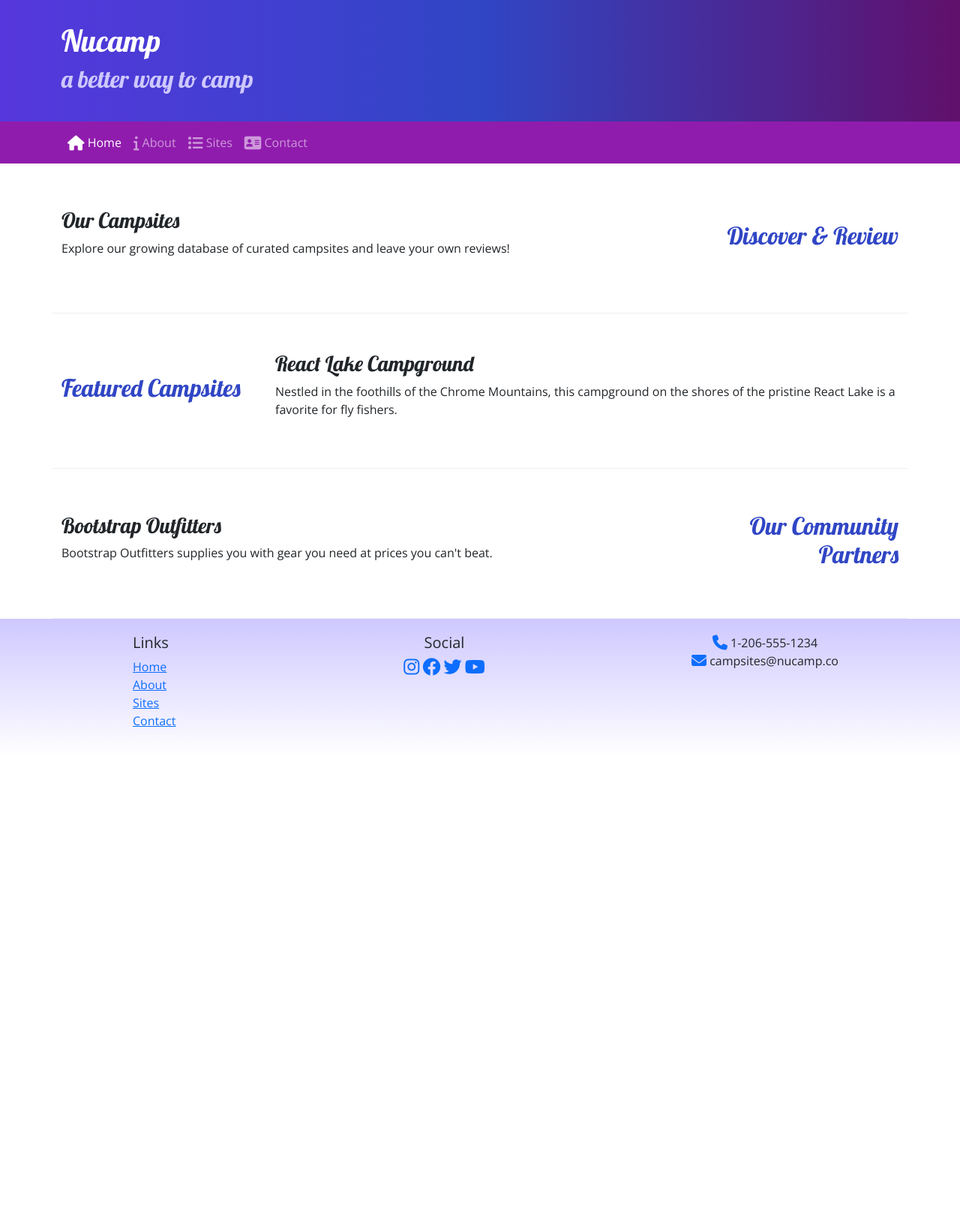
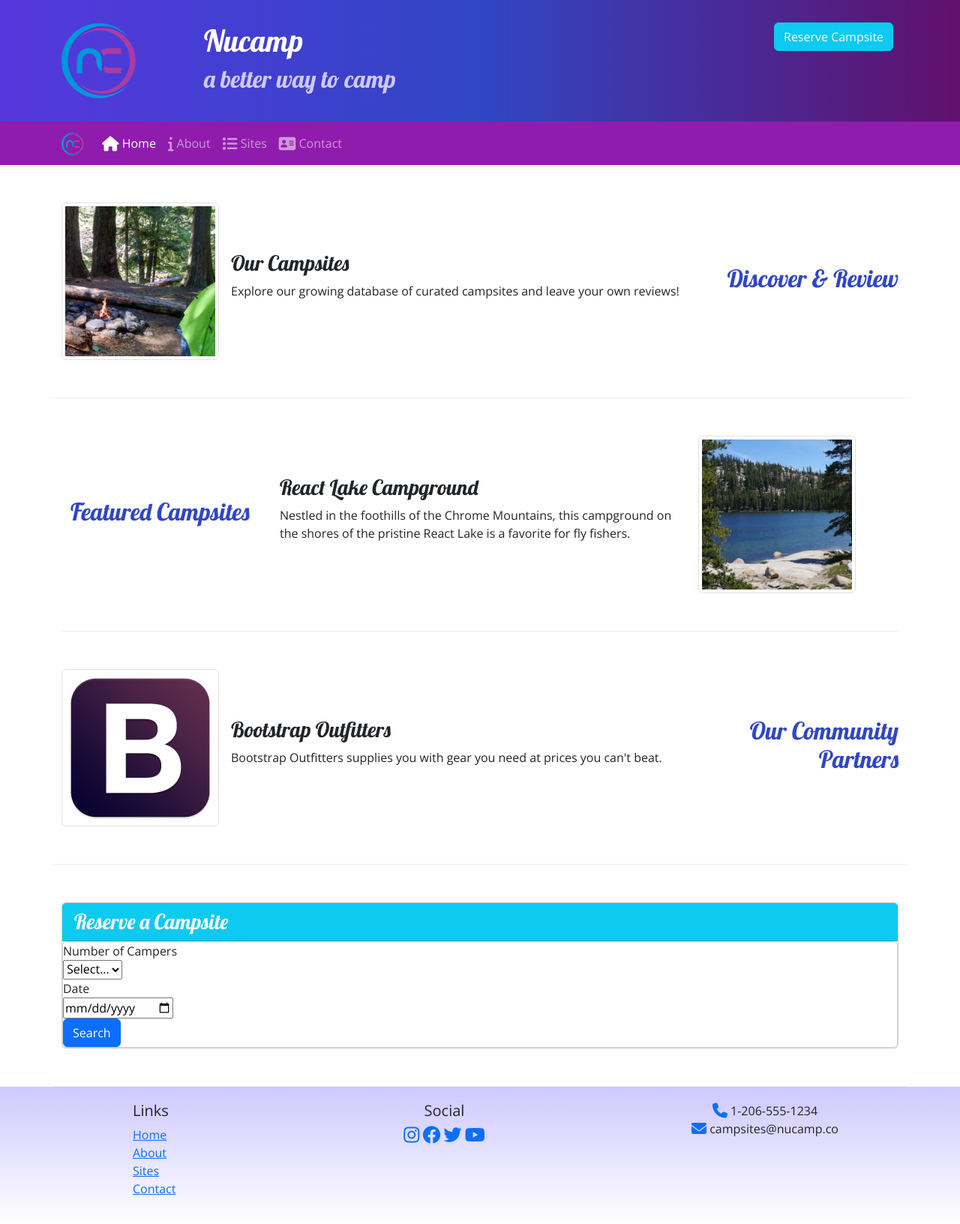
Before and after one commit to jessinaka21/nucampsite, a plain HTML site: page index.html in a window 1280 px wide. Shown: the whole page at 75% size. Before the commit the page ends 1009 px from the top, so only its background shows below. Drawn offline with nearby package versions, Linux system fonts and the light colour scheme.

Commit message:
Tables and Cards

```diff
--- a/index.html
+++ b/index.html
@@ -26,9 +26,19 @@
     <header>
       <div class="container">
         <div class="row">
+          <div class="col-4 col-sm-3 col-md-2 align-self-center">
+      <img src="img/logo.png" class="img-fluid"/>
+  </div>
           <div class="col">
             <h1>Nucamp</h1>
             <h2>a better way to camp</h2>
+          </div>
+          <div class="col-md-4 col-xl-2 .col-ms-4">
+            <a href="#reserveForm">
+            <button type="button" class="btn btn-info text-light">
+              Reserve Campsite
+            </button>
+            </a>
           </div>
         </div>
       </div>
@@ -36,6 +46,8 @@
     <!-- navbar -->
     <nav class="navbar navbar-expand-sm navbar-dark sticky-top">
       <div class="container">
+        <a class="navbar-brand" href="#"><img src="img/logo.png" height="30" width="30" /></a>
+   <button class="navbar-toggler" type="button" data-bs-toggle="collapse" data-bs-target="#nucampNavbar">
       <button
         class="navbar-toggler ms-auto"
         type="button"
@@ -63,25 +75,30 @@
           <h2 class="text-sm-end">Discover & Review</h2>
         </div>
          <div class="col">
+                <div class="d-flex">
+                    <img class="me-3 img-thumbnail" src="img/breadcrumb-trail-thumb.jpg" alt="Breadcrumb Trail" />
+                    <div class="align-self-center">
                         <h3>Our Campsites</h3>
-          <p class="d-none d-sm-block">
-            Explore our growing database of curated campsites and leave your own
-            reviews!
-          </p>
+                        <p class="d-none d-sm-block">Explore our growing database of curated campsites and leave your own reviews!</p>
+                    </div>
+                </div>
             </div>
       </section>
 
   <!-- feature section -->
-      <section class="row row-content align-items-center">
-        <div class="col-sm-4 col-md-3">
+        <section class="container">
+            <div class="row row-content align-items-center">
+                <div class="col-sm-4 col-md-3 order-sm-first">
                     <h2>Featured Campsites</h2>
                 </div>
-        <div class="col">
+                <div class="col-6">
                     <h3>React Lake Campground</h3>
-          <p class="d-none d-sm-block">
-            Nestled in the foothills of the Chrome Mountains, this campground on
-            the shores of the pristine React Lake is a favorite for fly fishers.
-          </p>
+                    <p class="d-none d-sm-block">Nestled in the foothills of the Chrome Mountains, this campground on the shores of the pristine React Lake is a favorite for fly fishers.</p>
+
+                </div>
+                <div class="col d-flex">
+                    <img class="img-thumbnail float-end" src="img/react-lake-thumb.jpg">
+                </div>
             </div>
         </section>
 
@@ -91,11 +108,51 @@
           <h2 class="text-sm-end">Our Community Partners</h2>
         </div>
         <div class="col">
+                <div class="d-flex">
+                    <img class="me-3 img-thumbnail" src="img/bootstrap-thumb.png" alt="Bootstrap Outfitters" />
+                    <div class="align-self-center">
                         <h3>Bootstrap Outfitters</h3>
-          <p class="d-none d-sm-block">
-            Bootstrap Outfitters supplies you with gear you need at prices you
-            can't beat.
-          </p>
+                        <p class="d-none d-sm-block">Bootstrap Outfitters supplies you with gear you need at prices you can't beat.</p>
+                    </div>
+                </div>
+            </div>
+      </section>
+      <section>
+        <div class="row row-content">
+<div class="col sm-9 mx-auto">
+  <div class="card">
+    <h3 class="card-header bg-info text-light">Reserve a Campsite</h3>
+    <div class="card body">
+      <form id="reserveForm">
+        <div class="row">
+<label for="campernumber">Number of Campers</label>
+<div class="col">
+          <select id="campernumber" name="country">
+            <option>Select...</option>
+            <option value="one">1</option>
+            <option value="two">2</option>
+            <option value="three">3</option>
+            <option value="four">4</option>
+            <option value="five">5</option>
+            <option value="six">6</option>
+          </select>
+          </div>
+        </div>
+        <div class="row">
+<label for="date">Date</label>
+<div class="col">
+<input type="date" id="date" name="date">
+        </div>
+        </div>
+        <div class="row">
+<div class="column">
+  <button type="submit" class="btn btn-primary">Search</button>
+</div>
+        </div>
+      </form>
+    </div>
+  </div>
+</div>
         </div>
       </section>
     </main>
```
Also changed, not shown: aboutus.html (+76 -13 lines), img/bootstrap-thumb.png (added), img/breadcrumb-trail-thumb.jpg (added), img/breadcrumb-trail.jpg (added), img/chrome-river-thumb.jpg (added), img/chrome-river.jpg (added), img/logo.png (added), img/react-lake-thumb.jpg (added), img/react-lake.jpg (added), 2 other files. Lines whose indentation alone changed are shown as unchanged.
